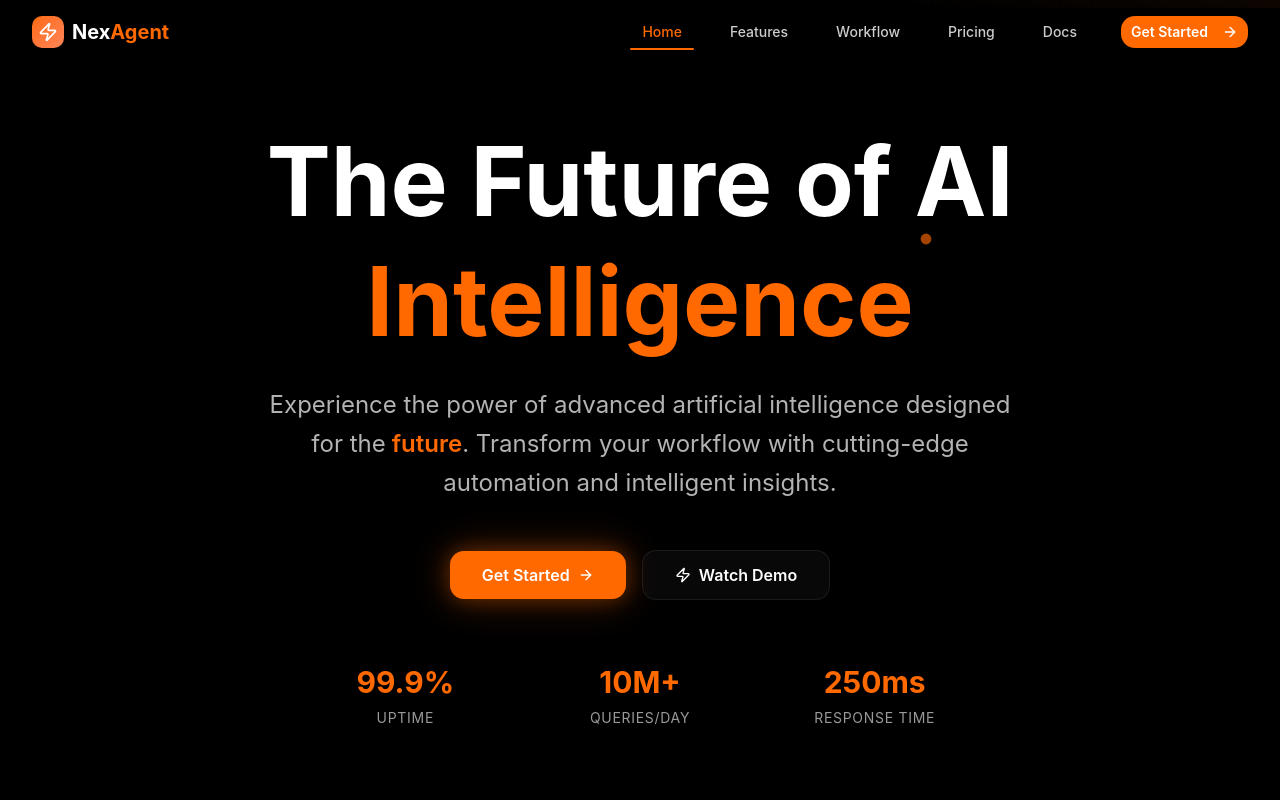
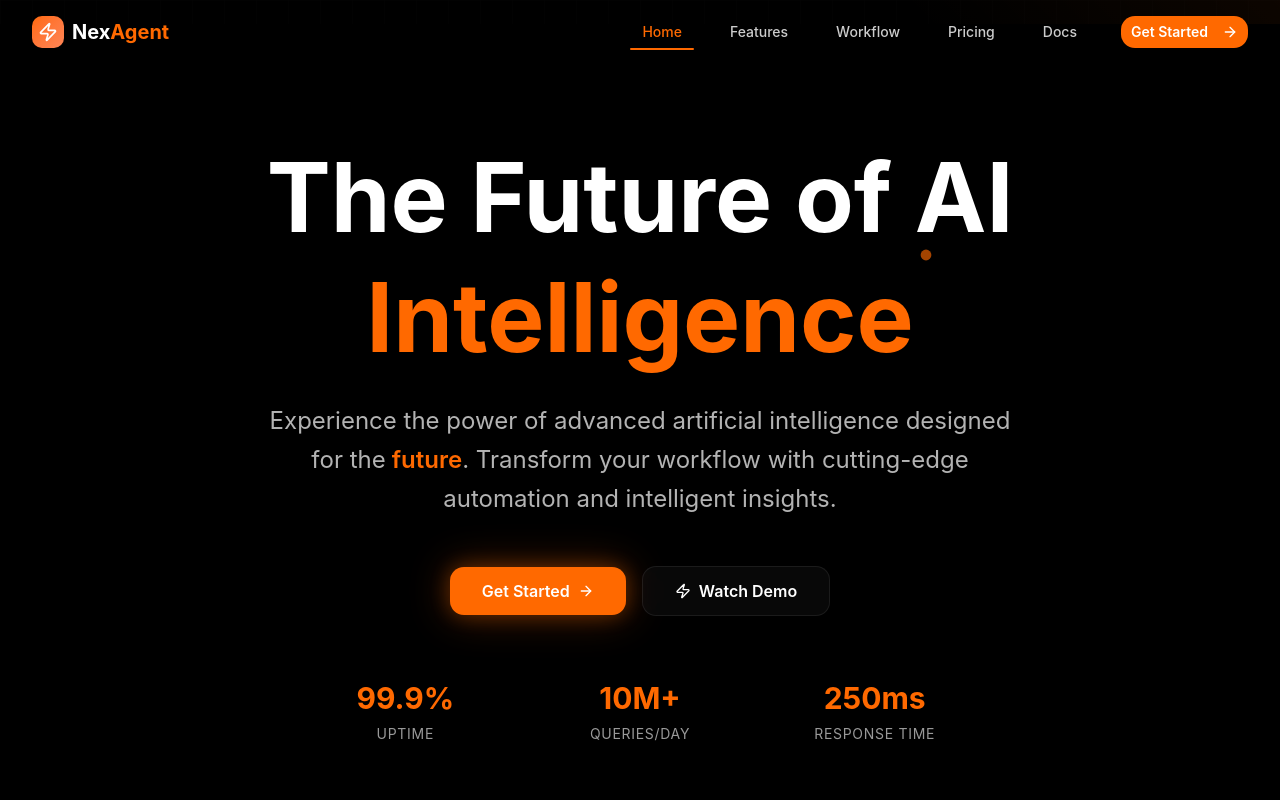
Before and after one commit to AbdullahYaqoob07/NexAgent, a Next.js app: page / in a window 1280 px wide. Shown: the top 800 px of the page. Built offline with nearby package versions, Linux system fonts and the light colour scheme.

Commit message:
Updated Landing Page

```diff
--- a/components/landing/Hero.tsx
+++ b/components/landing/Hero.tsx
@@ -7,7 +7,7 @@ import AnimatedBackground from "./AnimatedBackground";
 
 export default function Hero() {
   return (
-    <section id="hero" className="relative min-h-screen flex mt-2 items-center justify-center overflow-hidden">
+    <section id="hero" className="relative min-h-screen flex mt-6 items-center justify-center overflow-hidden">
       {/* Animated Background */}
       <AnimatedBackground />
 
```
